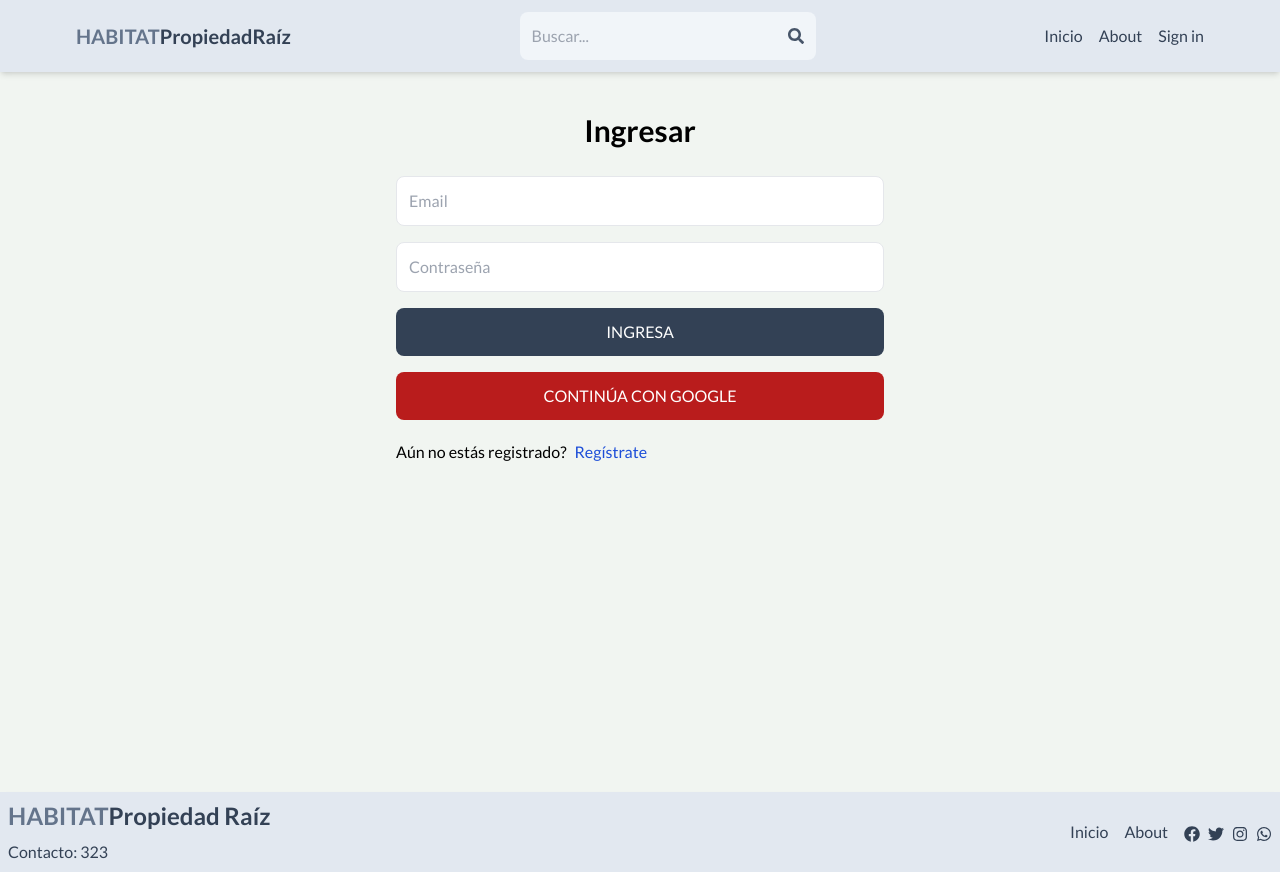
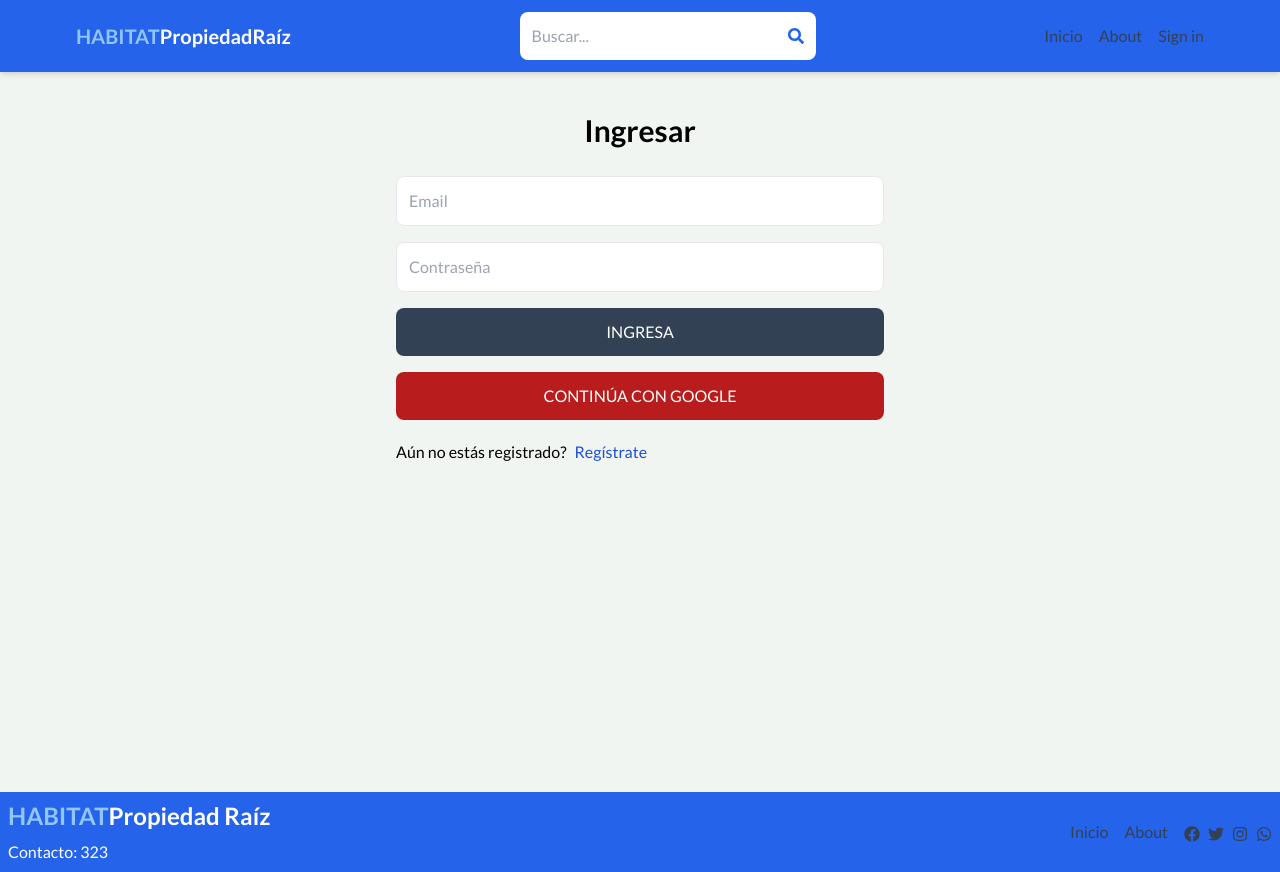
Before and after one commit to M0fen/habitatfull, a React (Vite) app in the folder client/: page /sign-in in a window 1280 px wide. Built offline with nearby package versions, Linux system fonts and the light colour scheme.

Commit message:
commit nuevo

```diff
--- a/client/src/components/Footer.jsx
+++ b/client/src/components/Footer.jsx
@@ -3,14 +3,14 @@ import { FaFacebook, FaTwitter, FaInstagram, FaWhatsapp } from 'react-icons/fa';
 
 export default function Footer() {
   return (
-    <footer className="bg-slate-200 shadow-md">
+    <footer className="bg-blue-600 text-white shadow-md">
       <div className="container mx-auto p-2 flex flex-wrap justify-between items-center">
         <div>
           <h1 className="font-bold text-lg sm:text-2xl flex flex-wrap ">
-            <span className="text-slate-500">HABITAT</span>
-            <span className="text-slate-700">Propiedad Raíz</span>
+            <span className="text-blue-300">HABITAT</span>
+            <span className="text-white">Propiedad Raíz</span>
           </h1>
-          <p className="text-slate-700 mt-2">Contacto: 323</p>
+          <p className="text-white mt-2">Contacto: 323</p>
         </div>
         <div className="flex items-center gap-4">
           <nav>
--- a/client/src/components/Header.jsx
+++ b/client/src/components/Header.jsx
@@ -23,49 +23,49 @@ export default function Header() {
     }
   }, [location.search]);
   return (
-    <header className='bg-slate-200 shadow-md'>
-      <div className='flex justify-between items-center max-w-6xl mx-auto p-3'>
-        <Link to='/'>
-          <h1 className='font-bold text-sm sm:text-xl flex flex-wrap'>
-            <span className='text-slate-500'>HABITAT</span>
-            <span className='text-slate-700'>PropiedadRaíz</span>
+    <header className="bg-blue-600 text-white shadow-md">
+      <div className="flex justify-between items-center max-w-6xl mx-auto p-3">
+        <Link to="/">
+          <h1 className="font-bold text-sm sm:text-xl flex flex-wrap">
+            <span className="text-blue-300">HABITAT</span>
+            <span className="text-white">PropiedadRaíz</span>
           </h1>
         </Link>
         <form
           onSubmit={handleSubmit}
-          className='bg-slate-100 p-3 rounded-lg flex items-center'
+          className="bg-white p-3 rounded-lg flex items-center"
         >
           <input
-            type='text'
-            placeholder='Buscar...'
-            className='bg-transparent focus:outline-none w-24 sm:w-64'
+            type="text"
+            placeholder="Buscar..."
+            className="bg-transparent text-gray-900 focus:outline-none w-24 sm:w-64"
             value={searchTerm}
             onChange={(e) => setSearchTerm(e.target.value)}
           />
           <button>
-            <FaSearch className='text-slate-600' />
+            <FaSearch className="text-blue-600" />
           </button>
         </form>
-        <ul className='flex gap-4'>
-          <Link to='/'>
-            <li className='hidden sm:inline text-slate-700 hover:underline'>
+        <ul className="flex gap-4">
+          <Link to="/">
+            <li className="hidden sm:inline text-slate-700 hover:underline">
               Inicio
             </li>
           </Link>
-          <Link to='/about'>
-            <li className='hidden sm:inline text-slate-700 hover:underline'>
+          <Link to="/about">
+            <li className="hidden sm:inline text-slate-700 hover:underline">
               About
             </li>
           </Link>
-          <Link to='/profile'>
+          <Link to="/profile">
             {currentUser ? (
               <img
-                className='rounded-full h-7 w-7 object-cover'
+                className="rounded-full h-7 w-7 object-cover"
                 src={currentUser.avatar}
-                alt='profile'
+                alt="profile"
               />
             ) : (
-              <li className=' text-slate-700 hover:underline'> Sign in</li>
+              <li className=" text-slate-700 hover:underline"> Sign in</li>
             )}
           </Link>
         </ul>
--- a/client/src/pages/UpdateListing.jsx
+++ b/client/src/pages/UpdateListing.jsx
@@ -172,7 +172,7 @@ export default function CreateListing() {
   return (
     <main className='p-3 max-w-4xl mx-auto'>
       <h1 className='text-3xl font-semibold text-center my-7'>
-        Update a Listing
+        Actualiza una Propiedad
       </h1>
       <form onSubmit={handleSubmit} className='flex flex-col sm:flex-row gap-4'>
         <div className='flex flex-col gap-4 flex-1'>
@@ -368,7 +368,7 @@ export default function CreateListing() {
                   onClick={() => handleRemoveImage(index)}
                   className='p-3 text-red-700 rounded-lg uppercase hover:opacity-75'
                 >
-                  Delete
+                  Borrar
                 </button>
               </div>
             ))}
```
